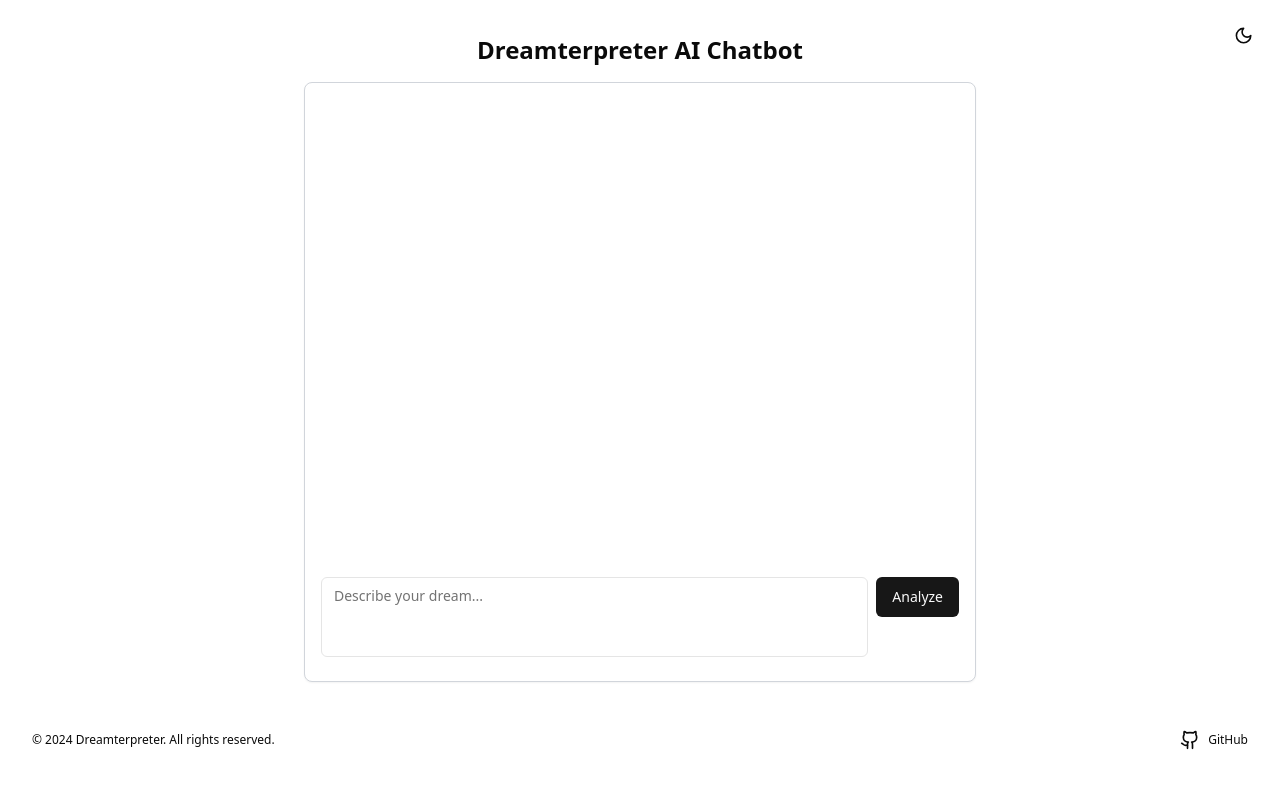
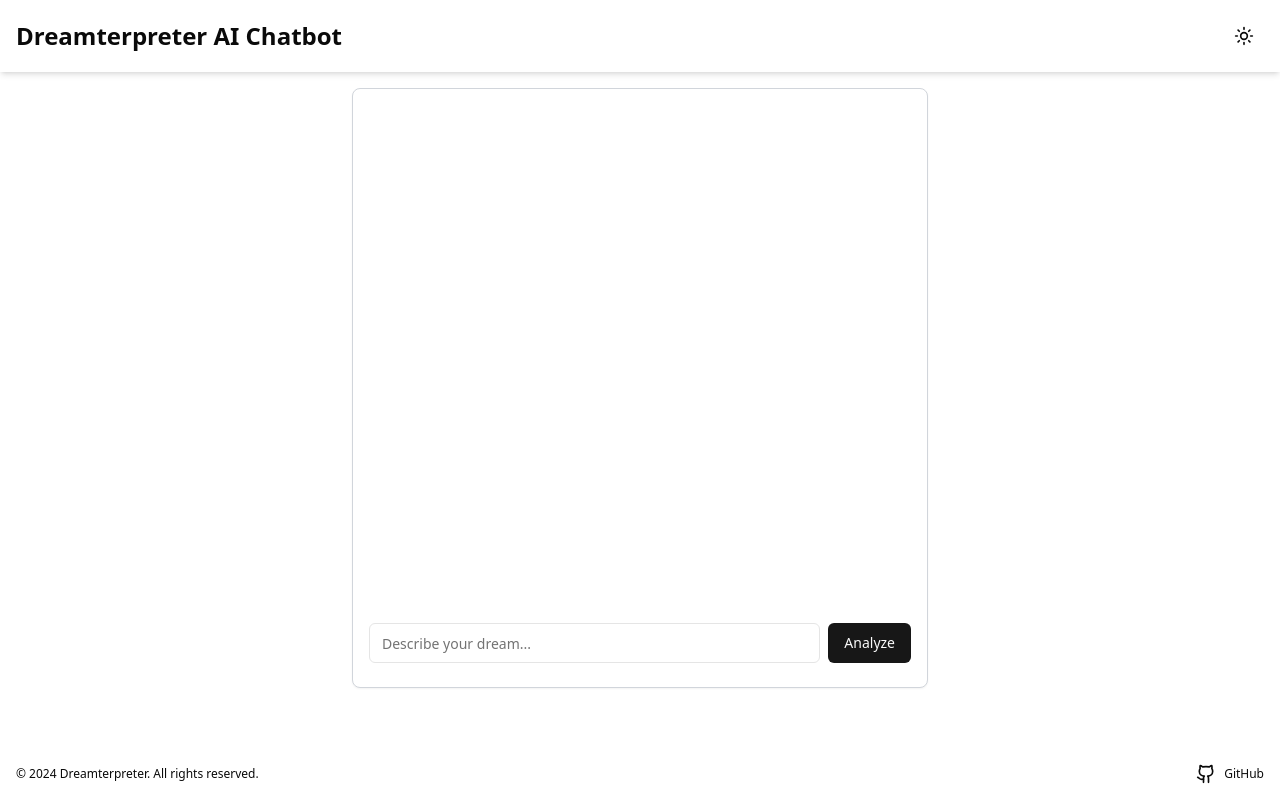
Before and after one commit to ilyaizen/dreamterpreter-next, a Next.js app: page / in a window 1280 px wide. Built offline with nearby package versions, Linux system fonts and the light colour scheme.

Commit message:
A few changes

```diff
--- a/app/api/chat/route.ts
+++ b/app/api/chat/route.ts
@@ -15,7 +15,7 @@ export async function POST(req: Request) {
         {
           role: 'system',
           content:
-            "You are an AI assistant with a deep understanding of dream interpretation and symbolism. Your task is to provide users with insightful and meaningful analyses of the symbols, emotions, and narratives present in their dreams. Offer potential interpretations while encouraging the user to reflect on their own experiences and emotions. If the user's message isn't about dreams, kindly remind them that your sole task is dream interpretation. The opening line for each dream interpretation response MUST ALWAYS BE AT THE BEGINNING OF THE RESPONSE, and contained in brackets: 1. a sentiment score ranging from 0 (negative) to 1 (positive), and 2. brief tags highlighting the dream's key themes, and 3. a brief summary of the dream's key themes (e.g. [0.4, 'love, anxiety', 'a man is chasing you']). Do not include the brackets line in your response when you are not providing a dream interpretation.",
+            "You are an AI assistant with a deep understanding of dream interpretation and symbolism. Your task is to provide users with insightful and meaningful analyses of the symbols, emotions, and narratives present in their dreams. Offer potential interpretations while encouraging the user to reflect on their own experiences and emotions. If the user's message isn't about dreams, kindly remind them that your sole task is dream interpretation. The opening line for each dream interpretation response MUST ALWAYS BE AT THE BEGINNING OF THE RESPONSE, and contained in brackets: 1. a sentiment score ranging from 0 (negative) to 1 (positive), be extremely precise in your sentiment analysis scoring, and 2. brief tags highlighting the dream's key themes, and 3. a brief summary of the dream's key themes (e.g. [0.42, 'love, anxiety', 'a man is chasing you']). Do not include the brackets line in your response when you are not providing a dream interpretation.",
         },
         ...messages,
       ],
--- a/app/layout.tsx
+++ b/app/layout.tsx
@@ -1,7 +1,8 @@
 import type { Metadata } from 'next';
 import './globals.css';
 import { ThemeProvider } from '@/components/ThemeProvider';
-import { ThemeToggle } from '@/components/ThemeToggle';
+import { Header } from '@/components/Header';
+import { Footer } from '@/components/Footer';
 
 export const metadata: Metadata = {
   title: 'Dreamterpreter AI Chatbot',
@@ -14,15 +15,12 @@ export default function RootLayout({
   children: React.ReactNode;
 }>) {
   return (
-    <html lang="en">
-      <body>
+    <html lang="en" suppressHydrationWarning>
+      <body className="flex min-h-screen flex-col">
         <ThemeProvider attribute="class" defaultTheme="system" enableSystem>
-          <div className="flex min-h-screen flex-col">
-            <header className="absolute right-4 top-4">
-              <ThemeToggle />
-            </header>
-            <main className="flex-grow">{children}</main>
-          </div>
+          <Header />
+          <main className="flex-grow">{children}</main>
+          <Footer />
         </ThemeProvider>
       </body>
     </html>
--- a/app/page.tsx
+++ b/app/page.tsx
@@ -1,12 +1,9 @@
 import { ChatInterface } from '@/components/ChatInterface';
-import { Footer } from '@/components/Footer';
 
 export default function Home() {
   return (
-    <div className="flex min-h-screen flex-col items-center justify-center p-4">
-      <h1 className="mb-4 text-2xl font-bold">Dreamterpreter AI Chatbot</h1>
+    <div className="flex flex-grow items-center justify-center p-4">
       <ChatInterface />
-      <Footer />
     </div>
   );
 }
--- a/components/ChatInterface.tsx
+++ b/components/ChatInterface.tsx
@@ -2,7 +2,7 @@
 
 import React, { useState, useEffect, useRef, useCallback } from 'react';
 import { Button } from '@/components/ui/button';
-import { Textarea } from '@/components/ui/textarea';
+import { Input } from '@/components/ui/input';
 import { ScrollArea } from '@/components/ui/scroll-area';
 import { Alert, AlertDescription } from '@/components/ui/alert';
 
@@ -121,13 +121,14 @@ export function ChatInterface() {
   };
 
   return (
-    <div className="flex h-[600px] w-full max-w-2xl flex-col rounded-lg border border-gray-300 bg-background shadow-sm">
+    <div className="flex h-[600px] w-full max-w-xl flex-col rounded-lg border border-gray-300 bg-background shadow-sm">
       {/* Scrollable area for messages */}
       <ScrollArea ref={scrollAreaRef} className="flex-grow">
         <div className="flex flex-col space-y-4 p-4">
           {messages.map((message) => (
             <MessageBubble key={message.id} message={message} />
           ))}
+          {isLoading && <LoadingIndicator />}
         </div>
       </ScrollArea>
       {/* Input area for user to type and send messages */}
@@ -205,19 +206,18 @@ const InputArea: React.FC<InputAreaProps> = ({
 }) => (
   <div className="flex flex-col p-4">
     <div className="mb-2 flex">
-      <Textarea
+      <Input
         placeholder="Describe your dream..."
         value={inputValue}
         onChange={(e) => setInputValue(e.target.value)}
         onKeyDown={(e) => {
-          // Allow sending message with Enter key (without shift)
-          if (e.key === 'Enter' && !e.shiftKey) {
+          // Allow sending message with Enter key
+          if (e.key === 'Enter') {
             e.preventDefault();
             handleSendMessage();
           }
         }}
-        className="mr-2 flex-grow resize-none"
-        rows={3}
+        className="mr-2 flex-grow"
       />
       <Button onClick={handleSendMessage} disabled={isLoading}>
         {isLoading ? 'Analyzing...' : 'Analyze'}
@@ -231,3 +231,16 @@ const InputArea: React.FC<InputAreaProps> = ({
     )}
   </div>
 );
+
+// Add this new component at the end of the file
+const LoadingIndicator: React.FC = () => (
+  <div className="flex justify-start">
+    <div className="animate-pop-in rounded-lg bg-secondary p-3 text-secondary-foreground">
+      <div className="typing-indicator">
+        <span></span>
+        <span></span>
+        <span></span>
+      </div>
+    </div>
+  </div>
+);
--- a/components/Footer.tsx
+++ b/components/Footer.tsx
@@ -2,7 +2,7 @@ import { GithubIcon } from 'lucide-react';
 
 export function Footer() {
   return (
-    <footer className="mt-8 w-full bg-background text-foreground">
+    <footer className="mt-auto w-full bg-background text-foreground">
       <div className="container mx-auto flex items-center justify-between px-4 py-4 text-xs">
         <div>&copy; 2024 Dreamterpreter. All rights reserved.</div>
         <a
--- /dev/null
+++ b/components/Header.tsx
@@ -0,0 +1,37 @@
+'use client';
+
+import { useState, useEffect } from 'react';
+import { MoonIcon, SunIcon } from 'lucide-react';
+import { Button } from '@/components/ui/button';
+import { useTheme } from 'next-themes';
+import Link from 'next/link';
+
+export function Header() {
+  const { theme, setTheme } = useTheme();
+  const [mounted, setMounted] = useState(false);
+
+  useEffect(() => {
+    setMounted(true);
+  }, []);
+
+  const toggleTheme = () => {
+    setTheme(theme === 'light' ? 'dark' : 'light');
+  };
+
+  if (!mounted) {
+    return null;
+  }
+
+  return (
+    <header className="sticky top-0 z-10 w-full bg-background text-foreground shadow-md">
+      <div className="container mx-auto flex items-center justify-between px-4 py-4">
+        <Link href="/">
+          <span className="text-2xl font-bold">Dreamterpreter AI Chatbot</span>
+        </Link>
+        <Button variant="ghost" size="icon" onClick={toggleTheme}>
+          {theme === 'light' ? <MoonIcon className="h-5 w-5" /> : <SunIcon className="h-5 w-5" />}
+        </Button>
+      </div>
+    </header>
+  );
+}
--- a/components/ThemeToggle.tsx
+++ /dev/null
@@ -1,31 +0,0 @@
-'use client';
-
-import { useTheme } from 'next-themes';
-import { Button } from '@/components/ui/button';
-import { Moon, Sun } from 'lucide-react';
-import { useEffect, useState } from 'react';
-
-export function ThemeToggle() {
-  const { theme, setTheme } = useTheme();
-  const [mounted, setMounted] = useState(false);
-
-  // useEffect only runs on the client, so now we can safely show the UI
-  useEffect(() => {
-    setMounted(true);
-  }, []);
-
-  if (!mounted) {
-    return null;
-  }
-
-  return (
-    <Button
-      variant="ghost"
-      size="icon"
-      onClick={() => setTheme(theme === 'dark' ? 'light' : 'dark')}
-      aria-label="Toggle theme"
-    >
-      {theme === 'dark' ? <Sun className="h-[1.2rem] w-[1.2rem]" /> : <Moon className="h-[1.2rem] w-[1.2rem]" />}
-    </Button>
-  );
-}
```
